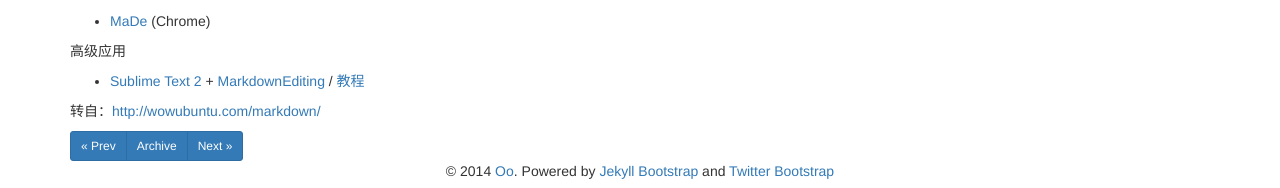
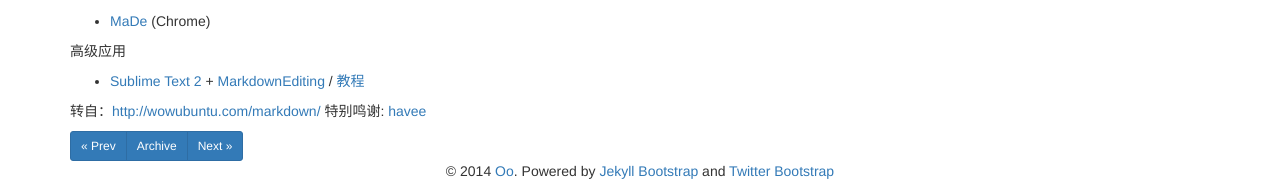
Before and after one commit to anicy/anicy.github.io, a Jekyll site: the page built from _posts/2014-08-19-markdown-sys.md, in a window 1280 px wide and 900 px high, scrolled down 13430 px. Shown: the part 709-897 px from the top of the window. Built offline with Jekyll 4.4.1, drawn with Linux system fonts in a browser that asks for light colours; nearby versions of some CDN libraries; library files that are not in the unit come from our copies; Markdown is read by kramdown in place of the engine named in the settings; comment, search, counter and statistics services are not loaded.

Commit message:
Update 2014-08-19-markdown-sys.md

```diff
--- a/_posts/2014-08-19-markdown-sys.md
+++ b/_posts/2014-08-19-markdown-sys.md
@@ -747,3 +747,4 @@ Mac 平台
 * [Sublime Text 2](http://www.sublimetext.com/2) + [MarkdownEditing](http://ttscoff.github.com/MarkdownEditing/) / [教程](http://lucifr.com/2012/07/12/markdownediting-for-sublime-text-2/)
 
 转自：[http://wowubuntu.com/markdown/](http://wowubuntu.com/markdown/)
+特别鸣谢: [havee](http://havee.me/internet/2013-07/markdown-syntax.html)
```
